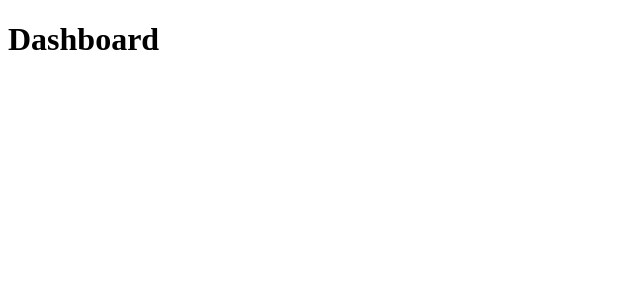
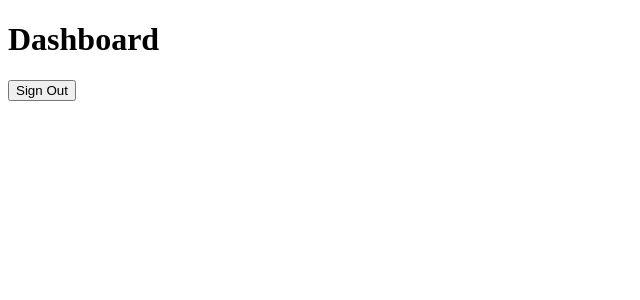
Before and after one commit to Derrick-MUGISHA/OAuthConnect, a Next.js app in the folder my-app/: page /dashboard in a window 1280 px wide. Shown: the top 300 px of the page, without its empty margins (0-640 px from the left). Built offline with nearby package versions, Linux system fonts and the light colour scheme.

Commit message:
auth logic

```diff
--- a/my-app/src/app/dashboard/dashboard.tsx
+++ b/my-app/src/app/dashboard/dashboard.tsx
@@ -1,6 +1,11 @@
+import { SignOutButton } from "@/src/components/sign-out-button";
+
 const Dashboard: React.FC = () => {
     return <div className="dashboard-page">
         <h1>Dashboard</h1>
+        <div className="dashboard-card">
+            <SignOutButton className="signout-button" />
+        </div>
     </div>
 };
 
--- a/my-app/src/components/sign-out-button.tsx
+++ b/my-app/src/components/sign-out-button.tsx
@@ -1,4 +1,6 @@
 "use client";
+
+import { handleSignOut } from "../lib/auth/signOutServerAction";
 
 export const SignOutButton = (props: {
     children?: React.ReactNode;
@@ -8,7 +10,7 @@ export const SignOutButton = (props: {
         <button className={props.className}
             style={{ cursor: "pointer" }}
             onClick={() => {
-                // TODO: Add sign-out logic here
+                handleSignOut();
             }}
         >
             {props.children || "Sign Out"}
--- /dev/null
+++ b/my-app/src/lib/auth/signOutServerAction.ts
@@ -0,0 +1,12 @@
+"use server"
+
+export const handleSignOut = async () => {
+  // TODO: Implement sign out logic
+  try {
+
+    console.log("Signing out...");
+  } catch (error) {
+    throw error;
+  }
+
+}
```
Also changed, not shown: my-app/src/lib/postgres.ts (added, +9 -0 lines), my-app/src/lib/auth/authConfig.ts (added), my-app/src/sass/components/signout-button.scss (added).
